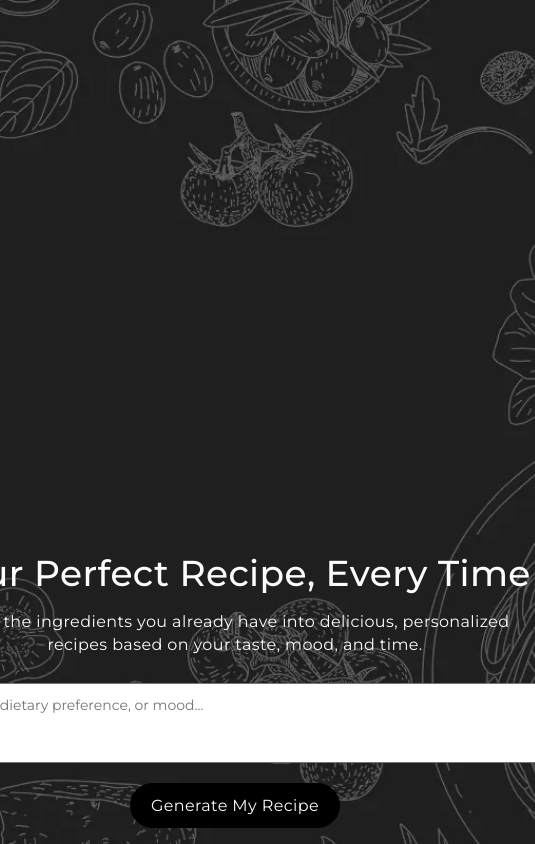
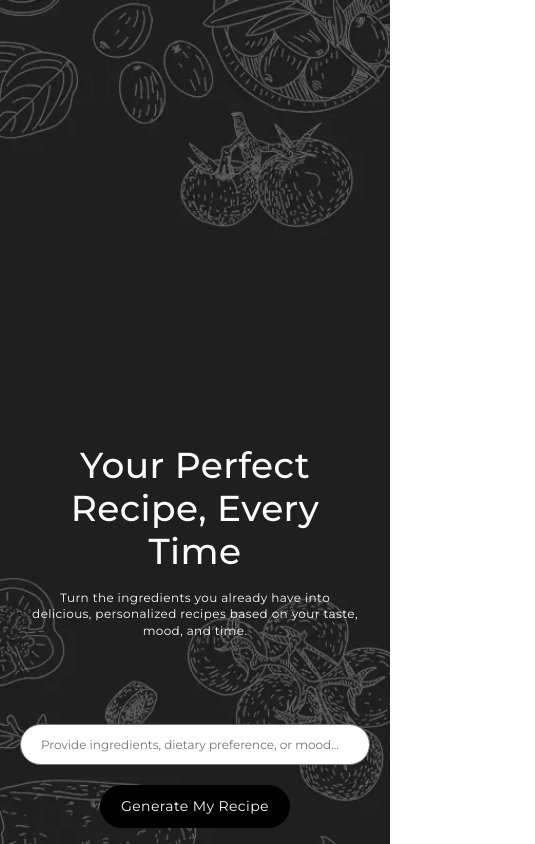
Before and after one commit to AnirudhSrivastava2425/cook-for-me-client, a React (Vite) app: page / in a window 390 px wide. Shown: the whole page, 535 px wide, since content can reach past the window. Built offline with nearby package versions, Linux system fonts and the light colour scheme.

Commit message:
Mobile UI fixed

```diff
--- a/src/App.css
+++ b/src/App.css
@@ -10,5 +10,6 @@
   .main-wrapper {
     flex-direction: column-reverse;
     box-sizing: border-box;
+    width: 100%;
   }
 }
--- a/src/components/ai-panel/chat/chatUI.css
+++ b/src/components/ai-panel/chat/chatUI.css
@@ -52,6 +52,7 @@
     display: flex;
     flex-direction: row;
     gap: 8px;
+    flex-wrap: wrap;
 }
 
 .deitTags>span {
@@ -80,6 +81,7 @@
     display: flex;
     flex-direction: row;
     gap: 8px;
+    flex-wrap: wrap;
 }
 
 .stat-inner {
@@ -135,3 +137,14 @@
     font-weight: 300;
     line-height: 140%;
 }
+
+@media screen and (max-width:600px) {
+    .chat-ui-wrapper{
+        width: inherit;
+    }
+    .inp-msg-bub, .oup-msg-bub{
+        width: inherit;
+        font-size: 14px;
+    }
+
+}
--- a/src/components/ai-panel/panel.css
+++ b/src/components/ai-panel/panel.css
@@ -8,6 +8,7 @@
     align-items: center;
     gap: 8px;
     min-height: 400px;
+    box-sizing: border-box;
 }
 .conversations{
     display: flex;
@@ -39,6 +40,23 @@ h1,h3{
     letter-spacing: 0.4px;
 }
 .conversations{
-    width: 800px;
+    max-width: 800px;
     padding-bottom: 120px;
 }
+
+@media screen and (max-width:600px) {
+    .panel-wrapper{
+        width: inherit;
+        padding: 16px;
+        justify-content: start;
+    }
+    .intro-text{
+        width: inherit;
+    }
+    .intro-text > h1{
+        /* font-size: 28px; */
+    }
+    .intro-text > h3{
+        font-size: 12px;
+    }
+}
--- a/src/components/ai-panel/searchbar/search.css
+++ b/src/components/ai-panel/searchbar/search.css
@@ -6,6 +6,7 @@
     position: fixed;
     bottom: 16px;
     width: 800px;
+    box-sizing: border-box;
 }
 
 .input-div {
@@ -34,7 +35,10 @@
 }
 
 @media screen and (max-width: 600px) {
-  .input-div textarea {
-    height: 80px;
+  .searchbar-wrapper {
+    width: calc(100vw - 40px);
+  }
+  .input-div textarea{
+    font-size: 12px;
   }
 }
--- a/src/index.css
+++ b/src/index.css
@@ -9,9 +9,7 @@ body{
   background-attachment: fixed;
   letter-spacing: 0.4px;
 }
-/* #root{
-  min-height: 100vh;
-} */
+
 html, body, #root {
   height: 100%;
   margin: 0;
@@ -53,3 +51,9 @@ button{
 ::-webkit-scrollbar-thumb:hover {
   background: #555;
 }
+
+@media screen and (max-width:600px){
+  button{
+    font-size: 14px;
+  }
+}
```
